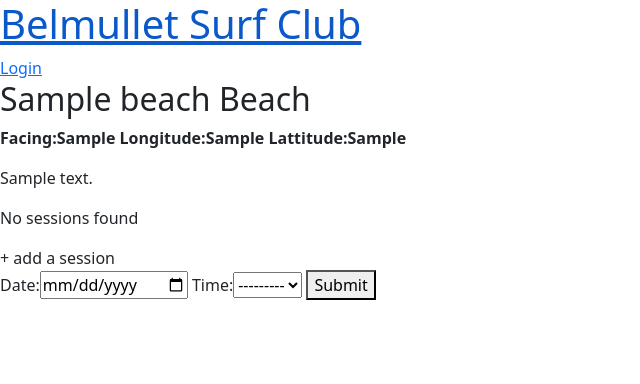
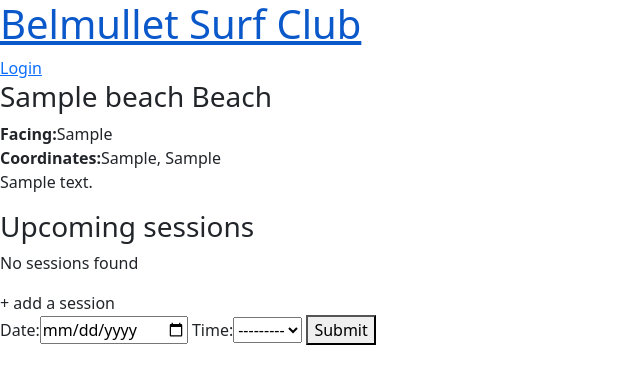
Before and after one commit to Cillian-G/The_Lineup, a Django app: a page that uses templates/base.html in a window 1280 px wide. Shown: the top 384 px of the page, without its empty margins (0-640 px from the left). Run offline with Django 3.2, Linux system fonts and the light colour scheme; tables that the repository leaves empty hold one stand-in row (values such as "Sample post"); data that the repository does not hold is empty.

Commit message:
Add navbar, format beach detail list

```diff
--- a/templates/base.html
+++ b/templates/base.html
@@ -11,12 +11,15 @@
 </head>
 <body>
     <h1><a href="{% url 'home' %}">Belmullet Surf Club</a></h1>
-    {% if user.is_authenticated %}
-    <a href="{% url 'account_logout' %}">Logout</a>
-    {% else %}
-    <a href="{% url 'account_login' %}">Login</a>
+    <nav>
+        {% if user.is_authenticated %}
+            <a href="{% url 'account_logout' %}">Logout</a>
+        {% else %}
+            <a href="{% url 'account_login' %}">Login</a>
+        {% endif %}
+    </nav>
 
-    {% endif %}
+
     {% block content %}
 
     {% endblock %}
--- a/templates/beach_sessions.html
+++ b/templates/beach_sessions.html
@@ -2,12 +2,16 @@
 
 <div>
 
-    <h2> {{ beach.name }} Beach</h2>
-        <p><strong> Facing:{{ beach.facing}} Longitude:{{ beach.longitude }} Lattitude:{{ beach.latitude }}</strong></p>
-        <p>{{ beach.notes }}</p>
+    <h3>{{ beach.name }} Beach</h3>
+        <div>
+            <ul class="list-inline">
+                <li><strong>Facing:</strong>{{ beach.facing }}</li>
+                <li><strong>Coordinates:</strong>{{ beach.longitude }}, {{ beach.latitude }}</li>
+                <li>{{ beach.notes }}</li>
+            </ul>
+        </div>
 
-        <!-- <h4>Today's sessions</h4> {{ todays_full_date }} -->
-
+        <h3>Upcoming sessions</h3>
         {% regroup sessions by date as session_list %}
         {% for day, session_group in session_list %}
             <strong>
@@ -44,10 +48,6 @@
             <p>No sessions found</p>
         {% endfor %}
 
-        <!-- <h4>Tomorrow's sessions</h4>
-
-        <h4>The day after tomorrow's sessions</h4> -->
-
         <h4">+ add a session</h4>
         <form method="post">
             {% csrf_token %}
```
Also changed, not shown: static/css/style.css (added).
